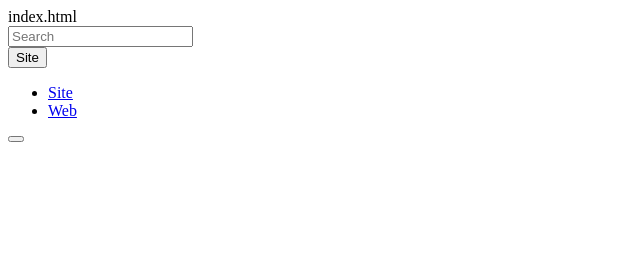
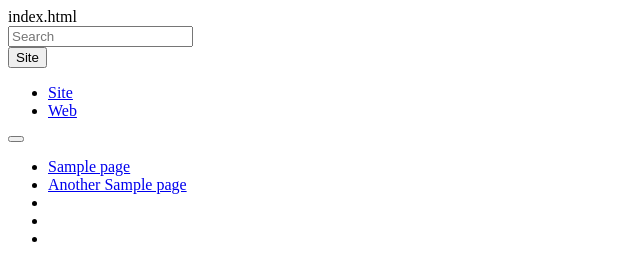
Before and after one commit to jduttondesign/whole, a plain HTML site: page Whole_test/index.html in a window 1280 px wide. Shown: the whole page, without its empty margins (0-640 px from the left). Drawn offline with Linux system fonts and the light colour scheme.

Commit message:
added nav

```diff
--- a/Whole_test/index.html
+++ b/Whole_test/index.html
@@ -24,11 +24,18 @@ index.html
 
 
 	</div>
-		<div class nav1></div>
-		<div class nav2></div>
-		<div class nav3></div>
-		<div class nav4></div>
-		<div class nav5></div>
+	<ul class = "menu">
+		<li class="nav1">
+			<a href="/page" class="nav1">Sample page</a>
+		</li>
+		<li class="nav2">
+			<a href="/page" class="nav2">Another Sample page</a>
+		</li>
+		<li class="#"></li>
+		<li class="#"></li>
+		<li class="#"></li>
+	</ul>
+
 		<main>
 
 
```
